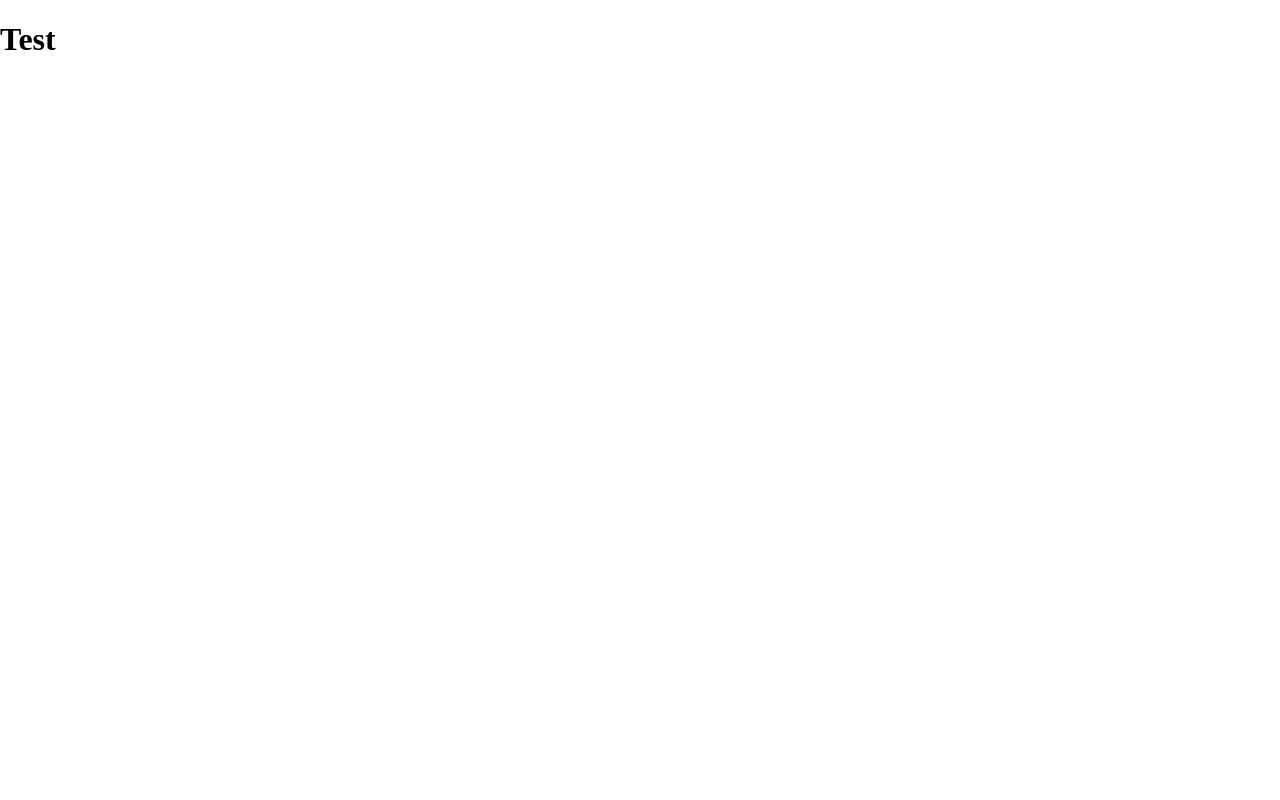
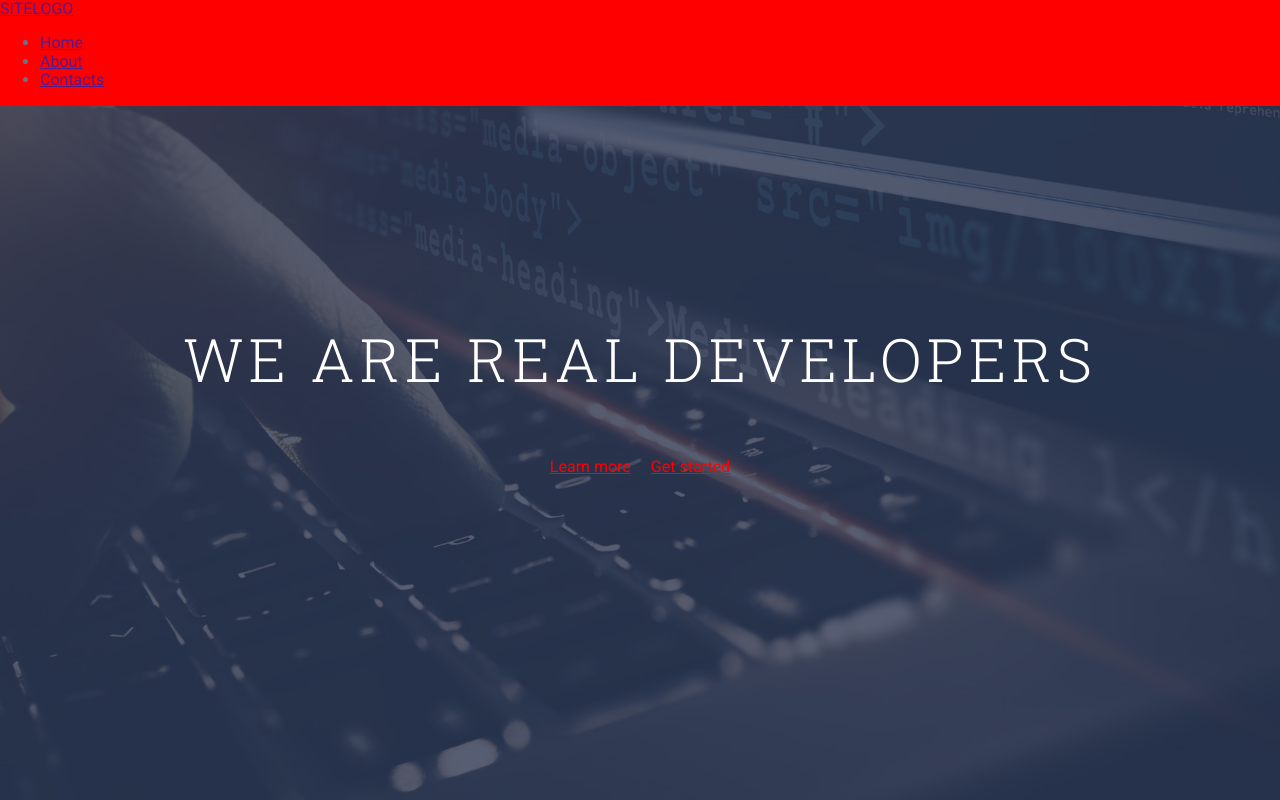
Before and after one commit to kulemichev/grid-template-init-project-kulemichev-20.11.2021, a website: page index.html in a window 1280 px wide. Drawn offline with Linux system fonts and the light colour scheme.

Commit message:
commit maden on 22.11.2021 video lesson #8 timing 1h20min

```diff
--- a/assets/css/style.css
+++ b/assets/css/style.css
@@ -1,3 +1,87 @@
-body {
-    background-color: #fff;
+*,
+*::before,
+*::after  {
+    box-sizing: border-box;
 }
+
+html {
+    overflow-y: scroll;
+    font-family: "Roboto", sans-serif;
+    font-size: 16px;
+    color: #637588;
+}
+
+h1 {
+    font-family: "Roboto Slab", serif;
+    font-size: 60px;
+    letter-spacing: 5px;
+    color: #ffff;
+    font-weight: 300;
+    text-align: center;
+
+}
+
+h2 {
+    font-family: "Roboto Slab", serif;
+    font-size: 40px;
+    letter-spacing: 4px;
+    color: #2d3651;
+    text-align: center;
+    line-height: 1.2em;
+}
+
+.btn {
+    display: block;
+    color: red;
+}
+
+.header {
+        min-height: 100vh;
+        background-color: #2d3651;
+        background-image: url(../img/img-header.png);
+        background-position: 50% 50%;
+        background-size: cover;
+        padding: 150px 0;
+        display: grid;
+        align-content: center;
+}
+
+.header-overlay {
+    position: absolute;
+    inset: 0;
+    background-color: #2d3651;
+    opacity: 0.8;
+}
+
+.header-content {
+    position: relative;
+    z-index: 1;
+}
+
+.header-content__container,
+.header-menu__container {
+    max-width: 1340px;
+    margin: 0 auto;
+    padding-left: 20px;
+    padding-right: 20px;
+}
+
+.header-content__title {
+    margin: 0 0 65px;
+}
+
+.header-content__actions {
+    display: flex;
+    gap: 20px;
+    justify-content: center;
+}
+
+.header-menu {
+    position: absolute;
+    top: 0;
+    left: 0;
+    right: 0;
+    z-index: 2;
+    background-color: red;
+
+}
--- a/index.html
+++ b/index.html
@@ -10,7 +10,9 @@
   <link rel="stylesheet" href="libs/normalize.css/normalize.css">
   <!-- Подключаем шрифты Roboto и Roboto Slab c сервиса google -->
   <link rel="preconnect" href="https://fonts.gstatic.com">
-  <link href="https://fonts.googleapis.com/css2?family=Roboto+Slab:wght@100;300;400;700&family=Roboto:wght@100;300;400;500;700;900&display=swap" rel="stylesheet">
+  <link
+    href="https://fonts.googleapis.com/css2?family=Roboto+Slab:wght@100;300;400;700&family=Roboto:wght@100;300;400;500;700;900&display=swap"
+    rel="stylesheet">
   <!-- Подключаем иконочный шрифт fontawesome -->
   <link rel="stylesheet" href="libs/@fortawesome/fontawesome-free/css/all.min.css">
   <!-- Подключаем наш основной стиль, с которым будем работать -->
@@ -18,15 +20,65 @@
   <title>GRID-TEMPLATE</title>
 </head>
 
-<body>
+
 
   <!-- Код пишем здесь -->
-<h1>Test</h1>
+
+  <header class="header">
+
+    <div class="header-content">
+      <div class="header-content__container">
+        <h1 class="header-content__title">WE ARE REAL DEVELOPERS</h1>
+        <div class="header-content__actions">
+          <a class="btn" href="">Learn more</a>
+          <a class="btn" href="">Get started</a>
+        </div>
+      </div>
+    </div>
+
+    <div class="header-menu">
+      <div class="header-menu__container">
+
+      </div>
+
+      <div class="header-logo">
+        <a class="header-logo__link" href="">
+          <span class="header-logo__accent">SITE</span>LOGO
+        </a>
+      </div>
+
+      <nav class="header-navbar">
+        <div class="header-navbar__btn">
+          <span class="header-navbar__btn-row"></span>
+          <span class="header-navbar__btn-row"></span>
+          <span class="header-navbar__btn-row"></span>
+        </div>
+
+        <ul class="header-navbar__list">
+          <li class="header-navbar__item">
+            <a class="header-navbar__link" href="">Home</a>
+          </li>
+          <li class="header-navbar__item">
+            <a class="header-navbar__link" href="">About</a>
+          </li>
+          <li class="header-navbar__item">
+            <a class="header-navbar__link" href="">Contacts</a>
+          </li>
+        </ul>
+
+      </nav>
+
+     </div>
+
+      <div class="header-overlay"></div>
+
+  </header>
 
   <!-- Подключаем библиотеку jquery, необходимую для работы нашего основного скрипта -->
   <script src="libs/jquery/dist/jquery.min.js"></script>
   <!-- Подключаем наш основной скрипт, с которым будем работать -->
   <script src="assets/js/main.js"></script>
 
-</body>
+  </body>
+
 </html>
```
